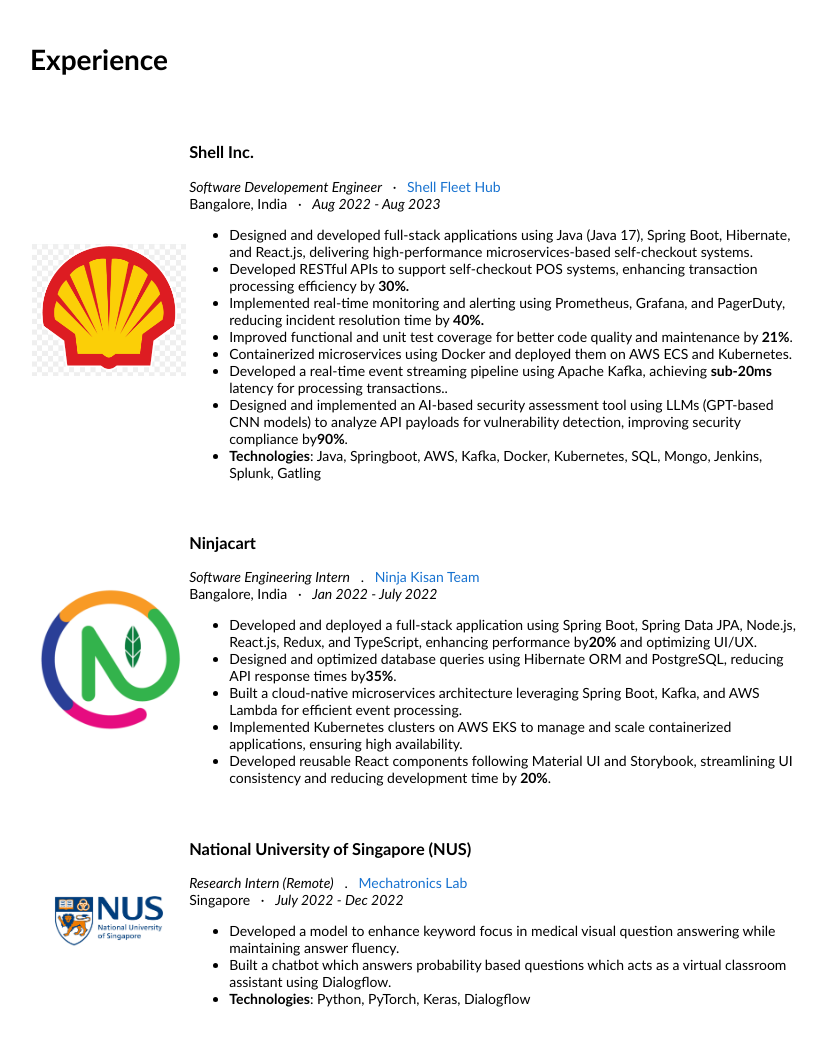
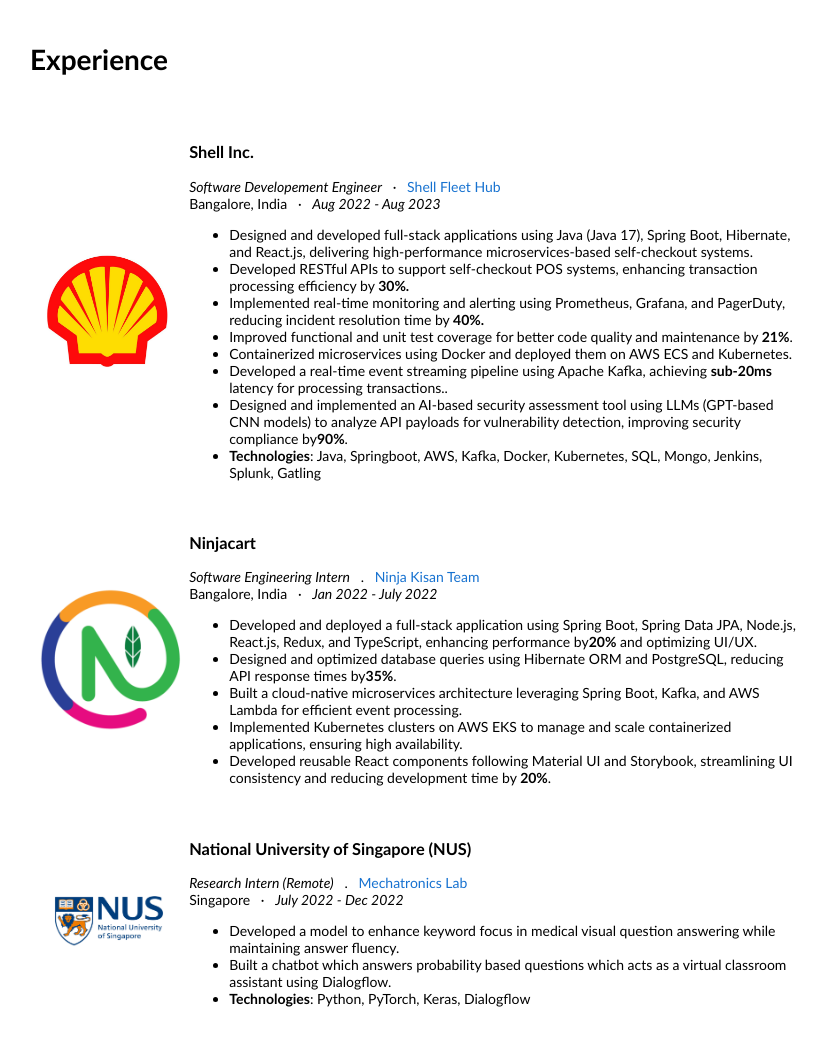
Before and after one commit to ashutoshvt2024/AshutoshP.io, a plain HTML site: page index.html in a window 1280 px wide. Shown: the part 877-1921 px from the top of the page, without its empty margins (230-1056 px from the left). Drawn offline with Linux system fonts and the light colour scheme.

Commit message:
changed shell logo

```diff
--- a/index.html
+++ b/index.html
@@ -82,7 +82,7 @@
 
               <table style="width: 100%; table-layout: fixed;"> <tr>
                 <td class="underline" style="padding: 0px; height: 80px; width: 20%;">
-                  <img style="vertical-align: middle; width: 100%; margin-left: auto; margin-right: auto; display: block;" src="data/shell.png">
+                  <img style="vertical-align: middle; width: 100%; margin-left: auto; margin-right: auto; display: block;" src="data/shell_logo.png">
                 </td>
                 <td class="underline" style="width: 80%; padding-bottom: 8px; padding-top: 8px;">
                   <papertitle><h3>Shell Inc.</h3></papertitle>
```
Also changed, not shown: data/shell_logo.png (added).
